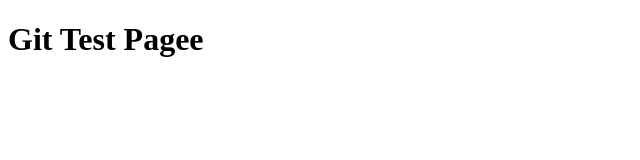
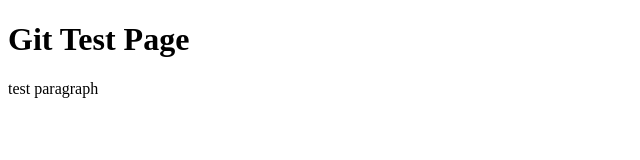
Before and after one commit to mdafraim/gitTest, a plain HTML site: page index.html in a window 1280 px wide. Shown: the whole page, without its empty margins (0-640 px from the left). Drawn offline with Linux system fonts and the light colour scheme.

Commit message:
index modified

```diff
--- a/index.html
+++ b/index.html
@@ -7,7 +7,8 @@
     <title>Document</title>
 </head>
 <body>
-    <h1>Git Test Pagee
+    <h1>Git Test Page
     </h1>
+<p>test paragraph</p>
 </body>
 </html>
```
